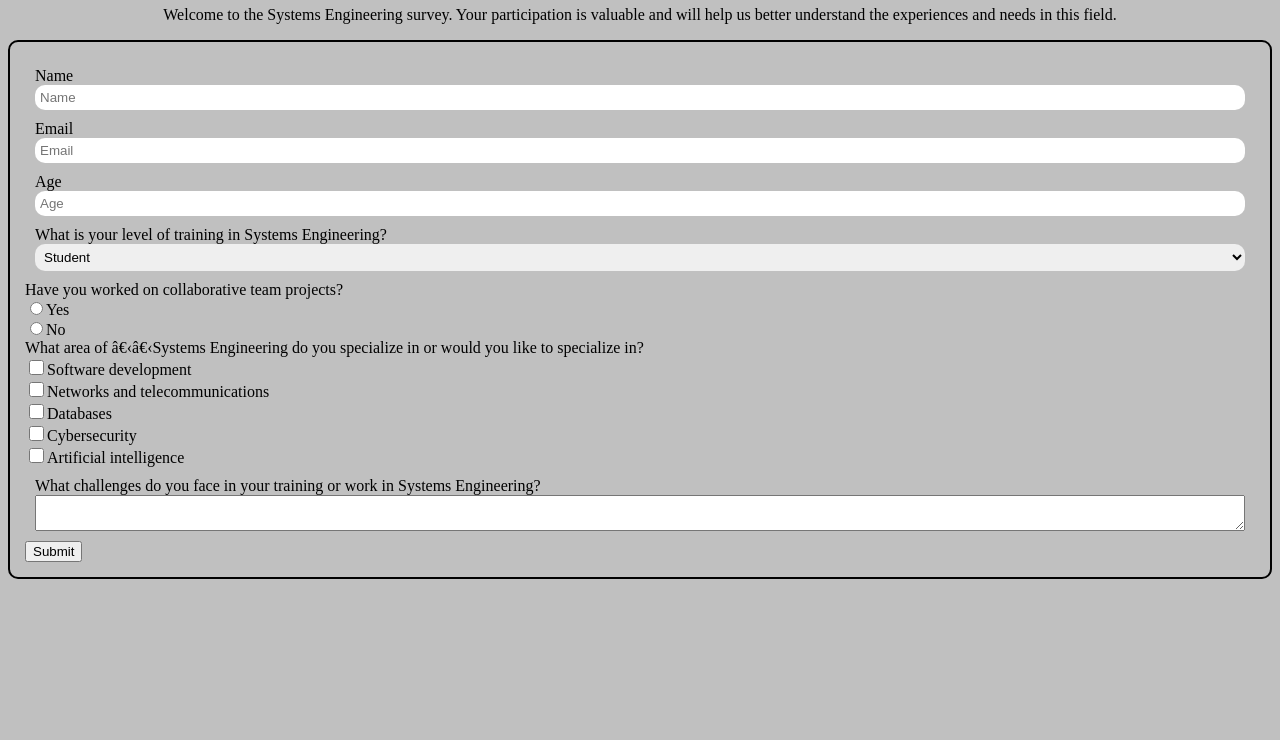
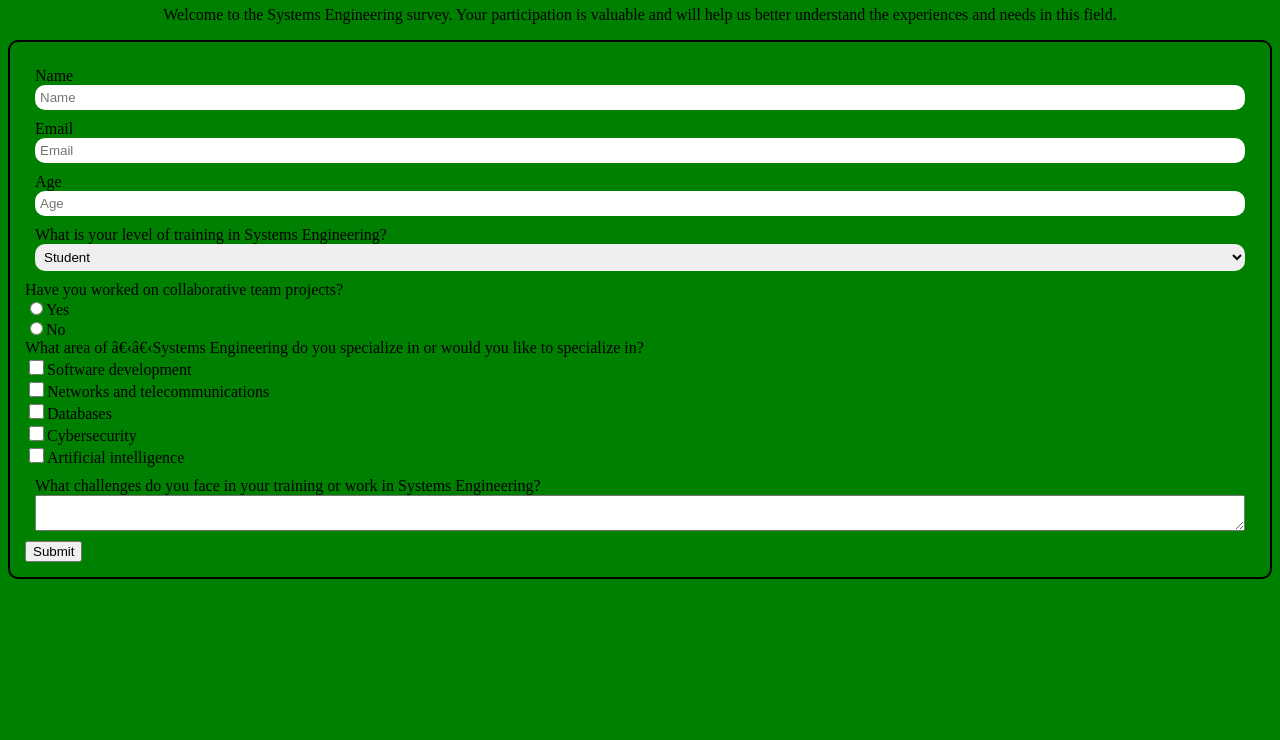
Before and after one commit to AngelRomero03/Angel_encuesta, a plain HTML site: page index.html in a window 1280 px wide. Shown: the part 60-800 px from the top of the page. Drawn offline with Linux system fonts and the light colour scheme.

Commit message:
CAmbio de color

```diff
--- a/styles.css
+++ b/styles.css
@@ -1,4 +1,4 @@
-body{background-color:silver; text-align: center}
+body{background-color: green; text-align: center}
 form {max-widht: 500px;
 text-align: left;
 padding: 15px;
```
